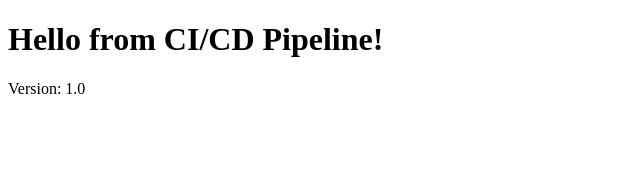
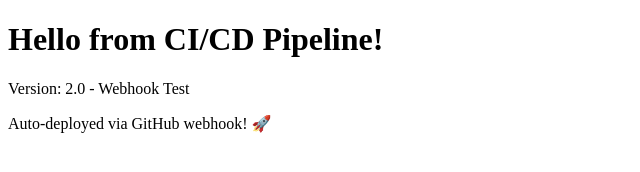
Before and after one commit to Deexxtteerr/webapp-cicd-demo, a plain HTML site: page src/index.html in a window 1280 px wide. Shown: the whole page, without its empty margins (0-640 px from the left). Drawn offline with Linux system fonts and the light colour scheme.

Commit message:
Test webhook - update to version 2.0

```diff
--- a/src/index.html
+++ b/src/index.html
@@ -5,6 +5,7 @@
    </head>
    <body>
        <h1>Hello from CI/CD Pipeline!</h1>
-    <p>Version: 1.0</p>
+       <p>Version: 2.0 - Webhook Test</p>
+       <p>Auto-deployed via GitHub webhook! 🚀</p>
    </body>
    </html>
```
Lines whose indentation alone changed are shown as unchanged.
